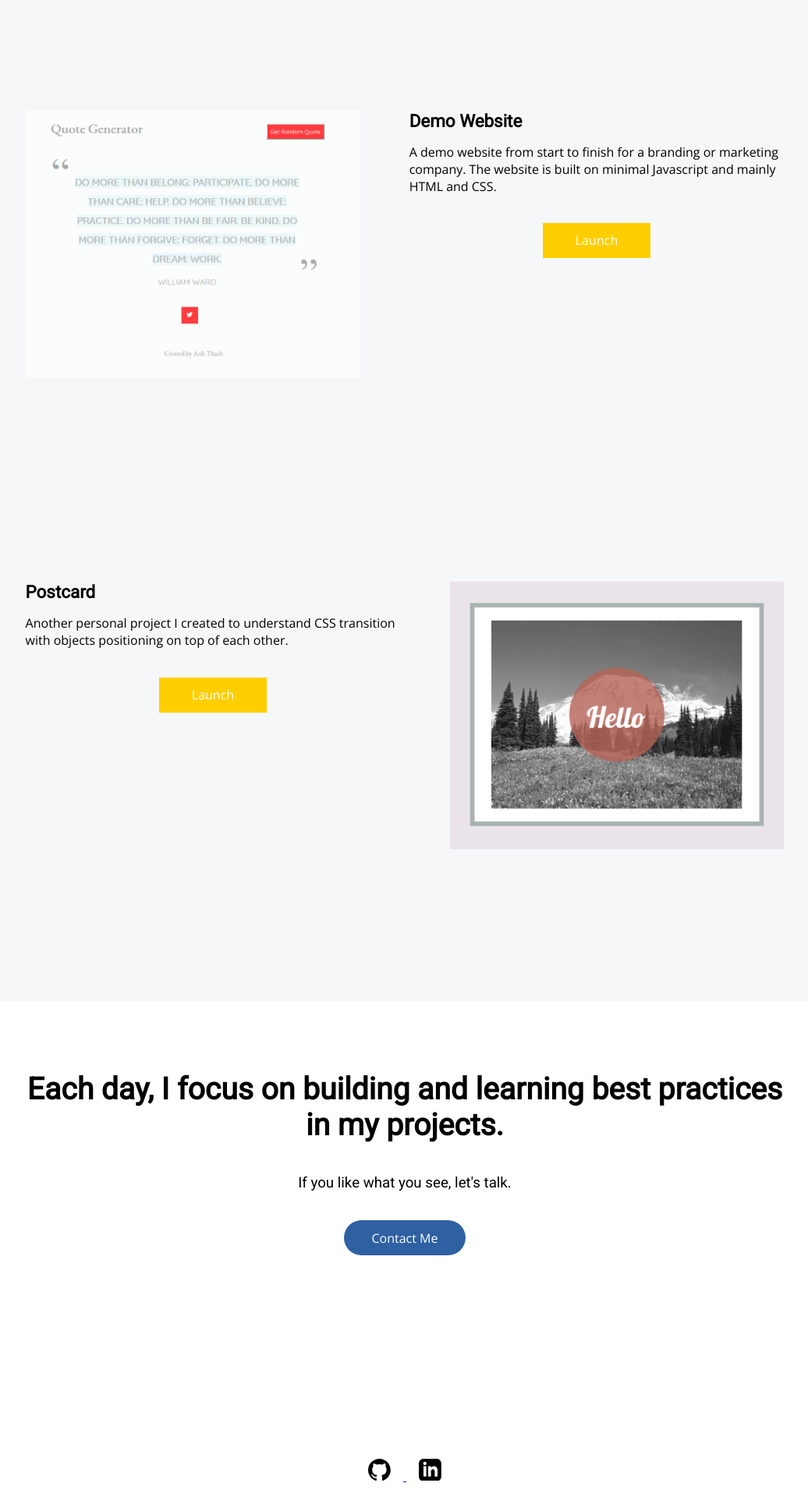
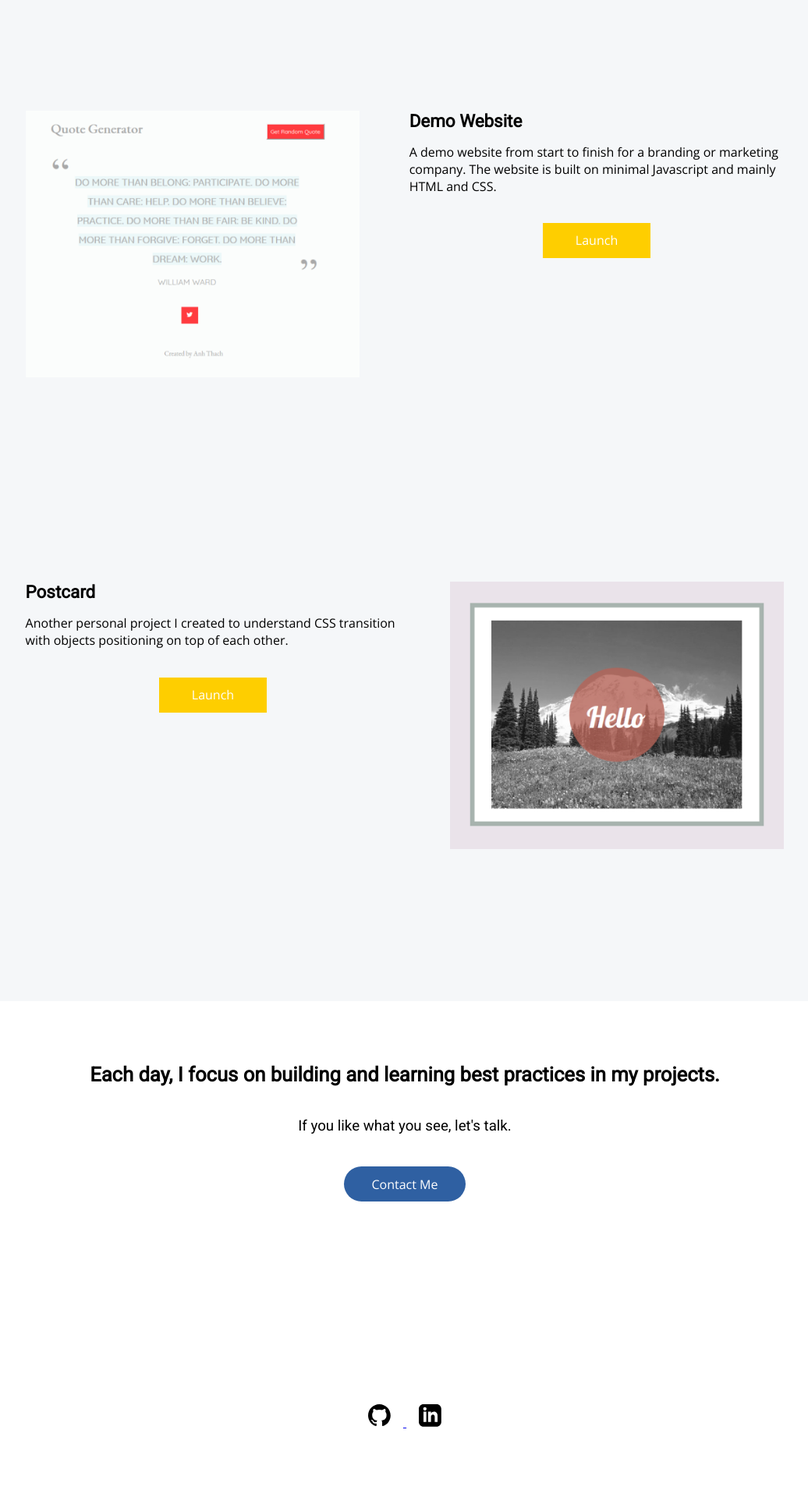
Before and after one commit to windan11/windan11.github.io, a Jekyll site: the page built from index.html, in a window 1280 px wide. Shown: the part 3947-5867 px from the top of the page at 78% size, without its empty margins (121-1157 px from the left). Built offline with Jekyll 4.4.1, drawn with Linux system fonts in a browser that asks for light colours; after the commit the page ends 5798 px from its top, so only the background shows below that.

Commit message:
Update main.css

```diff
--- a/css/main.css
+++ b/css/main.css
@@ -124,11 +124,11 @@ p, a{
 	text-align: center;
 }
 .contact h2{
-	font-size: 2.44em;
+	font-size: 1.6em;
 }
 .contact h3{
 	font-weight: normal;
-	padding: .4em 0 1.6em 0;
+	padding: 1em 0 1.8em 0;
 }
 #contact-btn{
 	background: #2F60A2;
```
